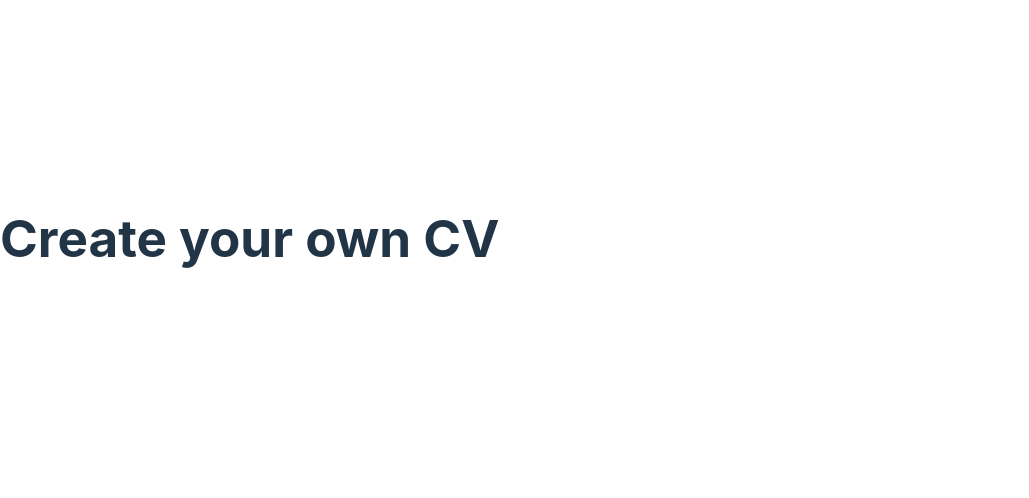
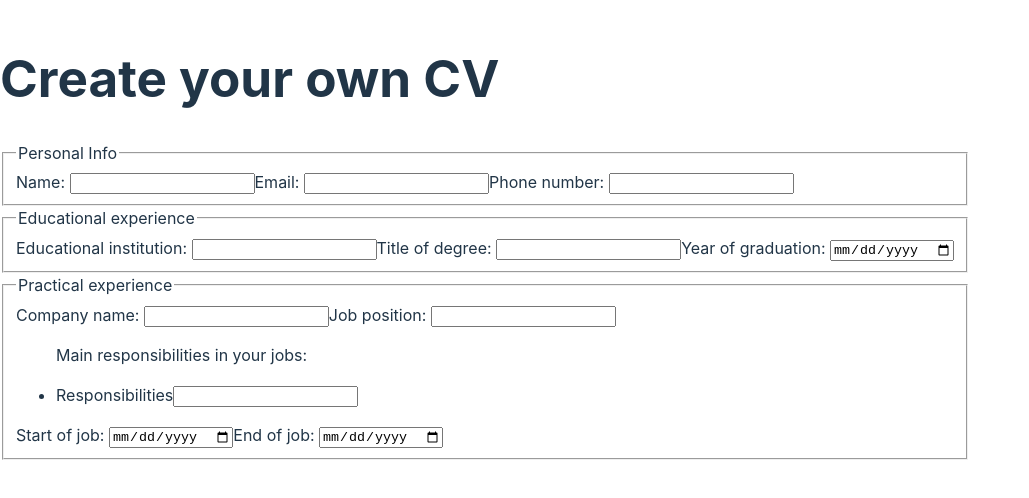
Before and after one commit to Gohan61/cv-application, a React (Vite) app: page / in a window 1280 px wide. Shown: the part 162-660 px from the top of the page, without its empty margins (0-1029 px from the left). Built offline with nearby package versions, Linux system fonts and the light colour scheme.

Commit message:
Feat: define form components + state

```diff
--- a/src/components/App.tsx
+++ b/src/components/App.tsx
@@ -1,8 +1,12 @@
+import Form from "./Form";
+
 function App() {
-
   return (
-    <h1>Create your own CV</h1>
-  )
+    <>
+      <h1>Create your own CV</h1>
+      <Form></Form>
+    </>
+  );
 }
 
-export default App
+export default App;
--- /dev/null
+++ b/src/components/Education.tsx
@@ -0,0 +1,46 @@
+import { educationType } from "../types/formTypes";
+import { useState } from "react";
+
+export default function Education() {
+  const [educationInfo, setEducationInfo] = useState<educationType>({
+    school: undefined,
+    study: undefined,
+    graduation: undefined,
+  });
+
+  return (
+    <fieldset>
+      <legend>Educational experience</legend>
+      <label htmlFor="school">Educational institution: </label>
+      <input
+        type="text"
+        id="school"
+        name="school"
+        value={educationInfo.school}
+        onChange={(e) =>
+          setEducationInfo({ ...educationInfo, school: e.target.value })
+        }
+      />
+      <label htmlFor="study">Title of degree: </label>
+      <input
+        type="text"
+        id="study"
+        name="study"
+        value={educationInfo.study}
+        onChange={(e) =>
+          setEducationInfo({ ...educationInfo, study: e.target.value })
+        }
+      />
+      <label htmlFor="graduation">Year of graduation: </label>
+      <input
+        type="date"
+        id="graduation"
+        name="graduation"
+        value={educationInfo.graduation}
+        onChange={(e) =>
+          setEducationInfo({ ...educationInfo, graduation: e.target.value })
+        }
+      />
+    </fieldset>
+  );
+}
--- /dev/null
+++ b/src/components/Form.tsx
@@ -0,0 +1,14 @@
+import { useState } from "react";
+import Education from "./Education";
+import PersonalInfo from "./PersonalInfo";
+import Practical from "./Practical";
+
+export default function Form() {
+  return (
+    <form action="">
+      <PersonalInfo></PersonalInfo>
+      <Education></Education>
+      <Practical></Practical>
+    </form>
+  );
+}
--- /dev/null
+++ b/src/components/PersonalInfo.tsx
@@ -0,0 +1,49 @@
+import { personalInfoType } from "../types/formTypes";
+import { useState } from "react";
+
+export default function PersonalInfo() {
+  const [personalInfo, setPersonalInfo] = useState<personalInfoType>({
+    name: undefined,
+    email: undefined,
+    phoneNumber: undefined,
+  });
+
+  return (
+    <fieldset>
+      <legend>Personal Info</legend>
+      <label htmlFor="name">Name: </label>
+      <input
+        type="text"
+        id="name"
+        name="fullName"
+        value={personalInfo.name}
+        onChange={(e) =>
+          setPersonalInfo({ ...personalInfo, name: e.target.value })
+        }
+      />
+      <label htmlFor="email">Email: </label>
+      <input
+        type="email"
+        id="email"
+        name="email"
+        value={personalInfo.email}
+        onChange={(e) =>
+          setPersonalInfo({ ...personalInfo, email: e.target.value })
+        }
+      />
+      <label htmlFor="phoneNumber">Phone number: </label>
+      <input
+        type="number"
+        id="phoneNumber"
+        name="phoneNumber"
+        value={personalInfo.phoneNumber}
+        onChange={(e) =>
+          setPersonalInfo({
+            ...personalInfo,
+            phoneNumber: Number(e.target.value),
+          })
+        }
+      ></input>
+    </fieldset>
+  );
+}
--- /dev/null
+++ b/src/components/Practical.tsx
@@ -0,0 +1,62 @@
+import { useState } from "react";
+import { practicalType } from "../types/formTypes";
+import Responsibilities from "./Responsibilities";
+
+export default function Practical() {
+  const [practicalInfo, setPracticalInfo] = useState<practicalType>({
+    company: undefined,
+    position: undefined,
+    startDate: undefined,
+    endDate: undefined,
+  });
+
+  return (
+    <fieldset>
+      <legend>Practical experience</legend>
+      <label htmlFor="company">Company name: </label>
+      <input
+        type="text"
+        id="company"
+        name="company"
+        value={practicalInfo.company}
+        onChange={(e) =>
+          setPracticalInfo({ ...practicalInfo, company: e.target.value })
+        }
+      />
+      <label htmlFor="position">Job position: </label>
+      <input
+        type="text"
+        id="position"
+        name="position"
+        value={practicalInfo.position}
+        onChange={(e) =>
+          setPracticalInfo({ ...practicalInfo, position: e.target.value })
+        }
+      />
+      <ul>
+        <p>Main responsibilities in your jobs:</p>
+        <Responsibilities></Responsibilities>
+      </ul>
+      <label htmlFor="startDate">Start of job: </label>
+      <input
+        type="date"
+        id="startDate"
+        name="startDate"
+        value={practicalInfo.startDate}
+        onChange={(e) =>
+          setPracticalInfo({ ...practicalInfo, startDate: e.target.value })
+        }
+      />
+      <label htmlFor="endDate">End of job: </label>
+      <input
+        type="date"
+        id="endDate"
+        name="endDate"
+        value={practicalInfo.endDate}
+        onChange={(e) =>
+          setPracticalInfo({ ...practicalInfo, endDate: e.target.value })
+        }
+      />
+    </fieldset>
+  );
+}
--- /dev/null
+++ b/src/components/Responsibilities.tsx
@@ -0,0 +1,18 @@
+import { useState } from "react";
+import { responsibilityType } from "../types/formTypes";
+
+export default function Responsibilities() {
+  const [responsibility, setResponsibility] = useState<responsibilityType>("");
+
+  return (
+    <li>
+      <label htmlFor="responsibilities">Responsibilities</label>
+      <input
+        type="text"
+        id="responsibilities"
+        value={responsibility}
+        onChange={(e) => setResponsibility(e.target.value)}
+      />
+    </li>
+  );
+}
```
